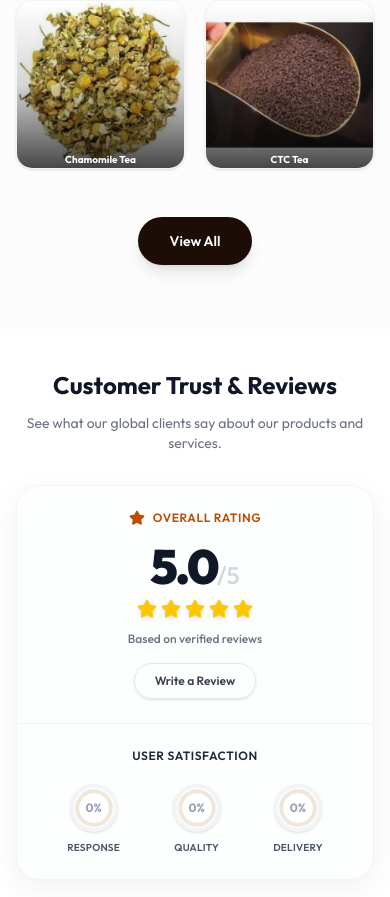
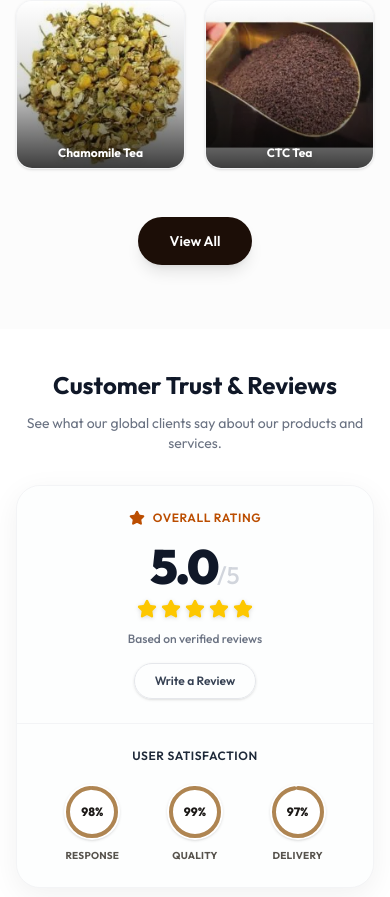
Before and after one commit to growtez/sglobalexporter, a Next.js app: page / in a window 390 px wide. Shown: the part 1087-1984 px from the top of the page. Built offline with nearby package versions, Linux system fonts and the light colour scheme; no server answers; the database is empty.

Commit message:
Home page mobile responsiveness

```diff
--- a/src/app/page.tsx
+++ b/src/app/page.tsx
@@ -79,18 +79,20 @@ export default async function Home() {
             <p className="text-gray-500 max-w-2xl mx-auto">Explore our wide variety of meticulously sourced and processed teas and eco-friendly products.</p>
           </div>
 
-          <div className="grid grid-cols-2 md:grid-cols-3 lg:grid-cols-4 gap-5 md:gap-8">
+          <div className="grid grid-cols-2 md:grid-cols-4 lg:grid-cols-5 gap-5 md:gap-6">
             {products.map((cat, idx) => (
               <div
                 key={idx}
                 className={`relative group rounded-2xl overflow-hidden shadow-sm hover:shadow-xl transition-all duration-300 border border-gray-100 aspect-square cursor-pointer ${
-                  idx >= 4 ? "hidden sm:block" : ""
+                  idx >= 4 ? "hidden lg:block" : ""
+                } ${
+                  idx >= 5 ? "hidden" : ""
                 }`}
               >
-                <Image src={cat.img} alt={cat.name} fill sizes="(max-width: 768px) 50vw, (max-width: 1024px) 33vw, 25vw" className="object-cover group-hover:scale-110 transition-transform duration-700" />
-                <div className="absolute inset-0 bg-gradient-to-t from-black/90 via-black/20 to-transparent opacity-80 group-hover:opacity-100 transition-opacity duration-300"></div>
-                <div className="absolute bottom-0 inset-x-0 p-1.5 sm:p-2.5 text-center transform translate-y-1 group-hover:-translate-y-1 transition-transform duration-300">
-                  <h3 className="font-bold text-white text-[10px] sm:text-[12px] md:text-sm leading-tight drop-shadow-md">{cat.name}</h3>
+                <Image src={cat.img} alt={cat.name} fill sizes="(max-width: 768px) 50vw, (max-width: 1024px) 25vw, 20vw" className="object-cover group-hover:scale-110 transition-transform duration-700" />
+                <div className="absolute inset-0 bg-gradient-to-t from-black/95 via-black/20 to-transparent opacity-80 group-hover:opacity-90 transition-opacity duration-300"></div>
+                <div className="absolute bottom-0 inset-x-0 p-3 sm:p-4 text-center transform translate-y-1 group-hover:-translate-y-1 transition-transform duration-300">
+                  <h3 className="font-bold text-white text-xs sm:text-sm md:text-base leading-tight drop-shadow-md">{cat.name}</h3>
                 </div>
               </div>
             ))}
@@ -133,18 +135,47 @@ export default async function Home() {
              <div className="md:w-1/2 p-6 md:p-8 bg-gray-50/30">
                 <h3 className="text-xs md:text-sm font-semibold text-gray-800 uppercase tracking-wider mb-5 md:mb-8 text-center">User Satisfaction</h3>
                 <div className="flex justify-around px-0 md:px-2">
-                   {['Response', 'Quality', 'Delivery'].map((metric, i) => (
-                     <div key={i} className="flex flex-col items-center">
-                       <div className="w-12 h-12 md:w-16 md:h-16 rounded-full border-4 border-gray-100 bg-white shadow-sm flex items-center justify-center text-xs md:text-sm font-bold text-gray-400 mb-2 md:mb-3 relative">
-                         0%
-                         {/* Circle progress mockup */}
-                         <svg className="absolute inset-0 w-full h-full -rotate-90">
-                            <circle cx="50%" cy="50%" r="42%" className="stroke-current text-gold/20" strokeWidth="4" fill="transparent" />
-                         </svg>
+                   {[
+                     { label: 'Response', value: 98 },
+                     { label: 'Quality', value: 99 },
+                     { label: 'Delivery', value: 97 }
+                   ].map((metric, i) => {
+                     // SVG Circle math: r=24, circumference = 2 * pi * 24 = 150.8
+                     const r = 24;
+                     const c = 2 * Math.PI * r;
+                     const offset = c - (metric.value / 100) * c;
+
+                     return (
+                       <div key={i} className="flex flex-col items-center">
+                         <div className="w-14 h-14 md:w-16 md:h-16 rounded-full bg-white shadow-sm flex items-center justify-center text-xs md:text-sm font-extrabold text-stone-900 mb-2 md:mb-3 relative">
+                           {metric.value}%
+                           {/* Circle progress SVG */}
+                           <svg className="absolute inset-0 w-full h-full -rotate-90">
+                              <circle
+                                cx="50%"
+                                cy="50%"
+                                r={r}
+                                className="stroke-stone-100"
+                                strokeWidth="4"
+                                fill="transparent"
+                              />
+                              <circle
+                                cx="50%"
+                                cy="50%"
+                                r={r}
+                                className="stroke-gold transition-all duration-1000 ease-out"
+                                strokeWidth="4"
+                                fill="transparent"
+                                strokeDasharray={c}
+                                strokeDashoffset={offset}
+                                strokeLinecap="round"
+                              />
+                           </svg>
+                         </div>
+                         <span className="text-[10px] md:text-xs text-stone-600 font-bold uppercase tracking-wide">{metric.label}</span>
                        </div>
-                       <span className="text-[10px] md:text-xs text-gray-600 font-semibold uppercase tracking-wide">{metric}</span>
-                     </div>
-                   ))}
+                     );
+                   })}
                 </div>
              </div>
           </div>
```
